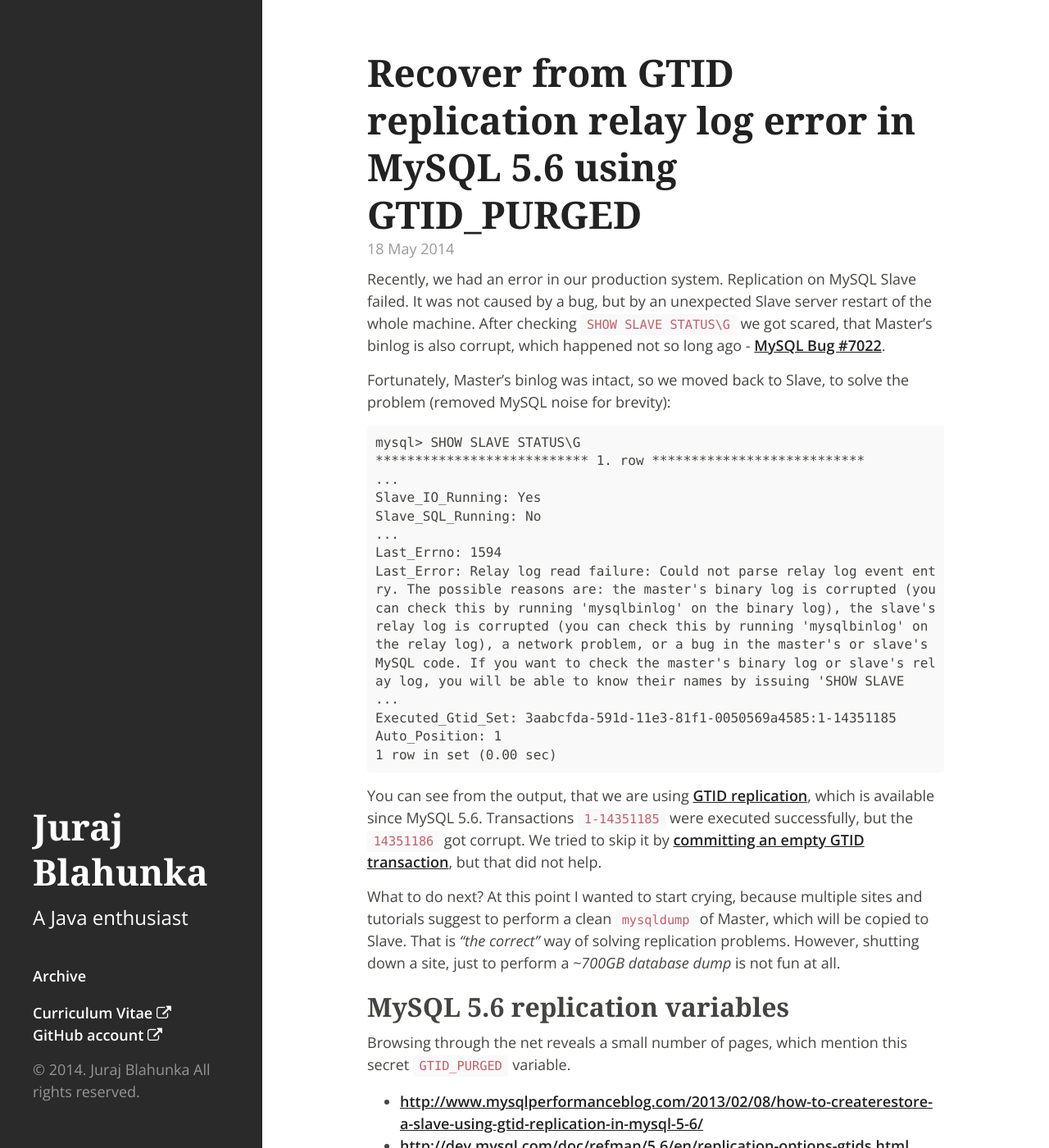
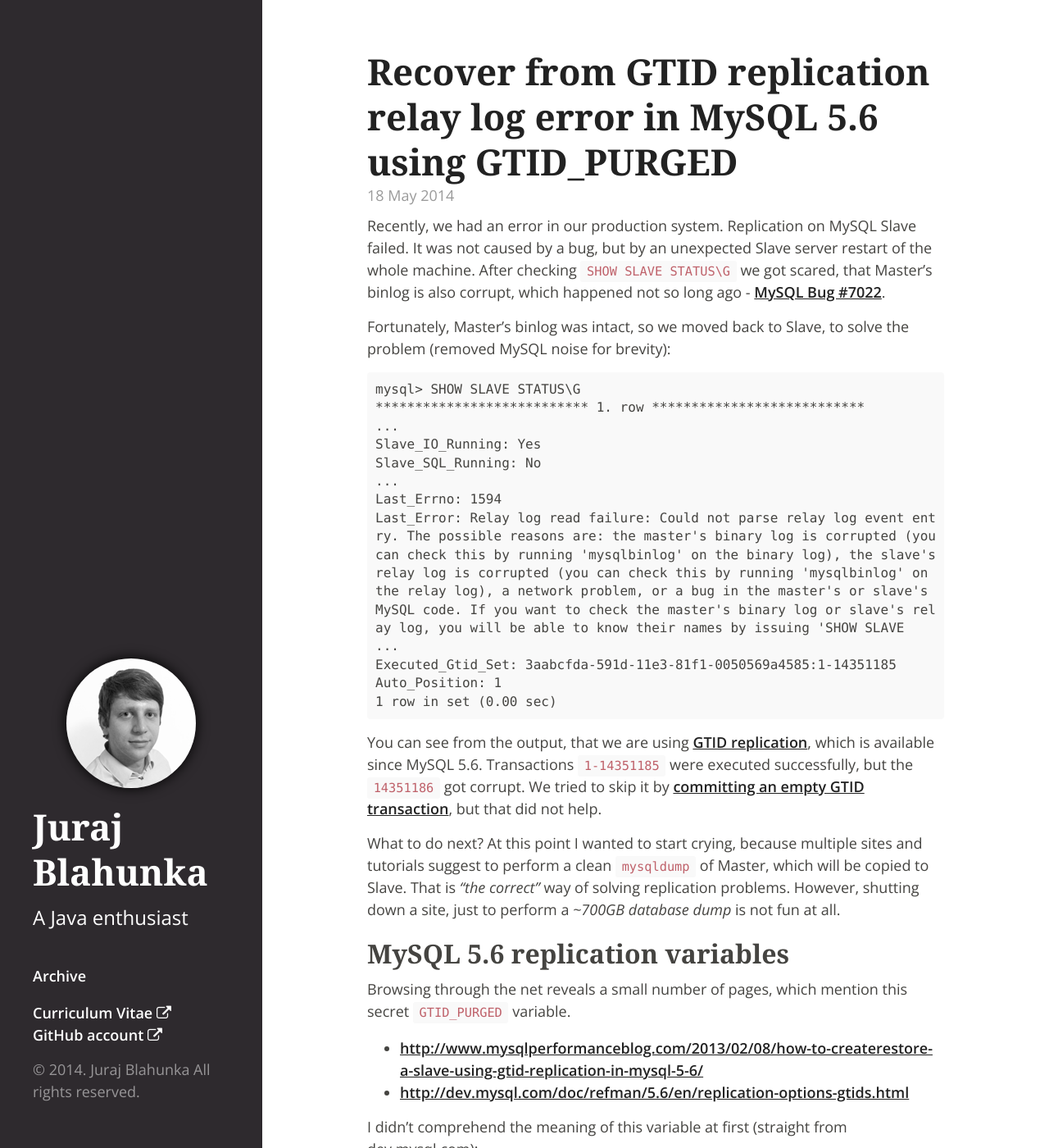
Before and after one commit to juraj-blahunka/juraj-blahunka.github.io, a Jekyll site: the page built from index.html, in a window 1280 px wide and 1400 px high. Shown: the whole window at 82% size. Built offline with Jekyll 4.4.1, drawn with Linux system fonts in a browser that asks for light colours; nearby versions of some CDN libraries; some web fonts are replaced; Markdown is read by kramdown in place of the engine named in the settings; the list of posts is cut into pages by our own code.

Commit message:
masthead: that's me

```diff
--- a/_layouts/default.html
+++ b/_layouts/default.html
@@ -6,7 +6,11 @@
 <body>
 
 <header class="masthead">
+
 	<div class="masthead-inner">
+
+		<div class="that-is-me"></div>
+
 		<h1><a href="/">{{ site.title }}</a></h1>
 
 		<p class="lead">{{ site.description }}</p>
--- a/public/css/custom.css
+++ b/public/css/custom.css
@@ -3,7 +3,7 @@ h1, h2, h3, h4, h5 {
 }
 
 h1 {
-	font-size: 46px;
+	font-size: 44px;
 }
 
 h1 a, h1 a:hover {
@@ -18,6 +18,20 @@ code, pre {
 	font-family: Consolas, Menlo, Monaco, "Courier New", monospace;
 }
 
+.masthead {
+	background: #2e2a2e;
+}
+
+.that-is-me {
+	width: 158px;
+	height: 158px;
+	margin: 20px auto;
+	vertical-align: middle;
+	border-radius: 79px;
+	background: url(/public/me.png) no-repeat;
+	box-shadow: 0 0 16px rgba(0, 0, 0, 1);
+}
+
 .post a {
 	text-decoration: underline;
 }
```
Also changed, not shown: public/me.png (added).
